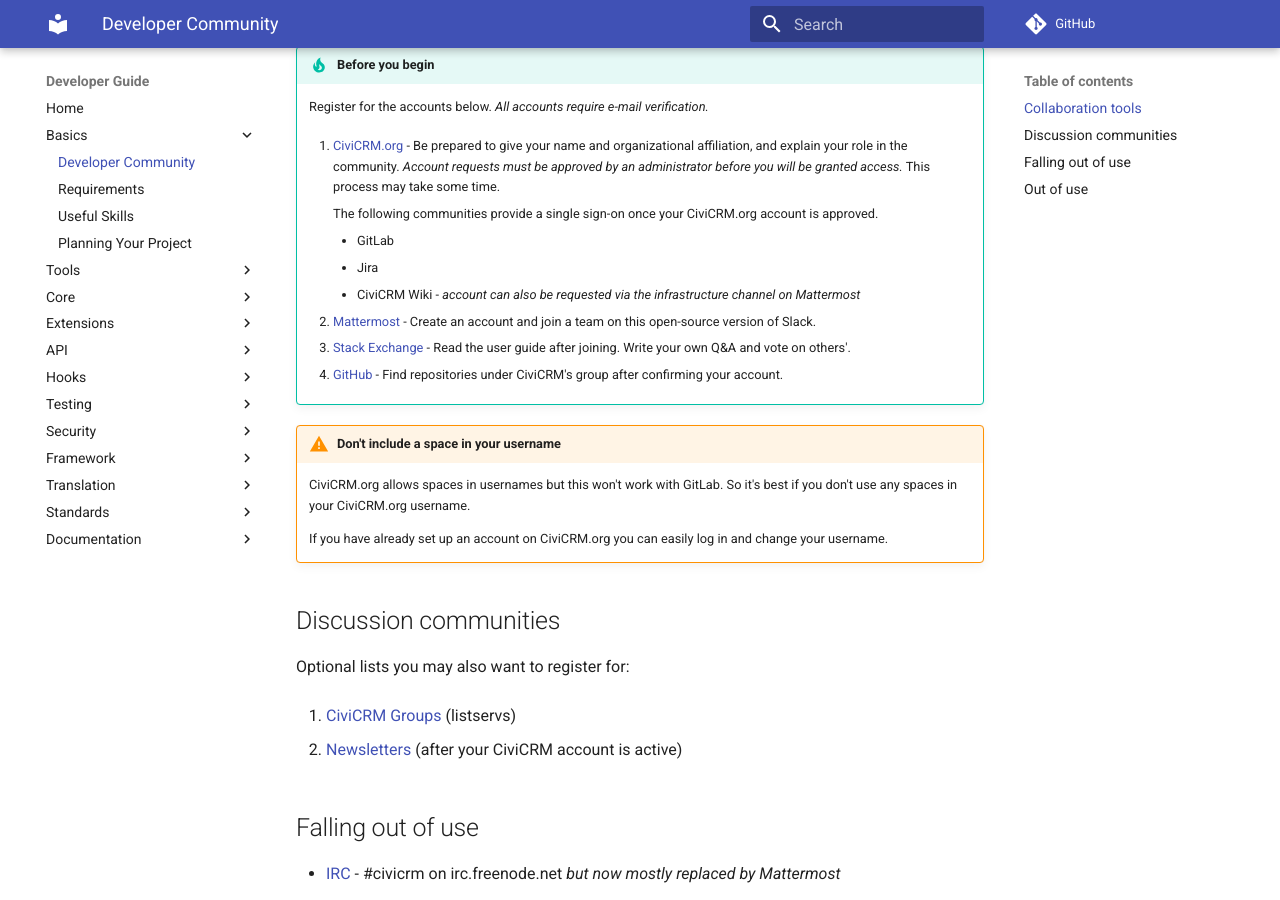
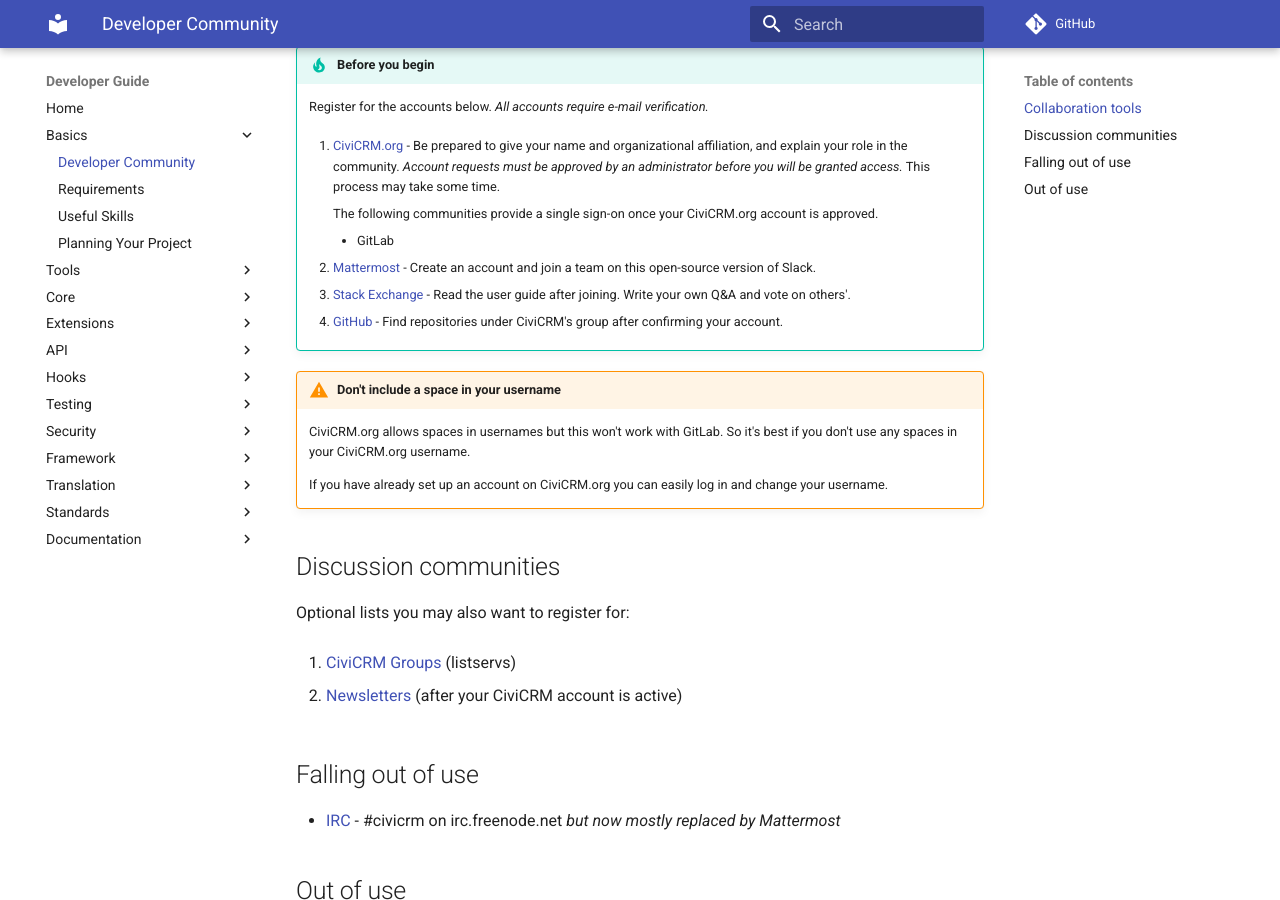
Before and after one commit to civicrm/civicrm-dev-docs, an MkDocs documentation site: the page built from docs/basics/community.md, in a window 1280 px wide and 900 px high, scrolled down 812 px. Built offline with MkDocs 1.6.1 and Material for MkDocs 9.7.7, drawn with Linux system fonts in a browser that asks for light colours; comment, search, counter and statistics services are not loaded; old or Windows-style settings are respelled for this version of MkDocs.

Commit message:
Update community.md

```diff
--- a/docs/basics/community.md
+++ b/docs/basics/community.md
@@ -26,8 +26,6 @@
         The following communities provide a single sign-on once your CiviCRM.org account is approved.
 
          -   GitLab
-         -   Jira
-         -   CiviCRM Wiki - *account can also be requested via the infrastructure channel on Mattermost*
 
     2.  [Mattermost](https://chat.civicrm.org/signup_email) - Create an account and join a team on this open-source version of Slack.
 
```
